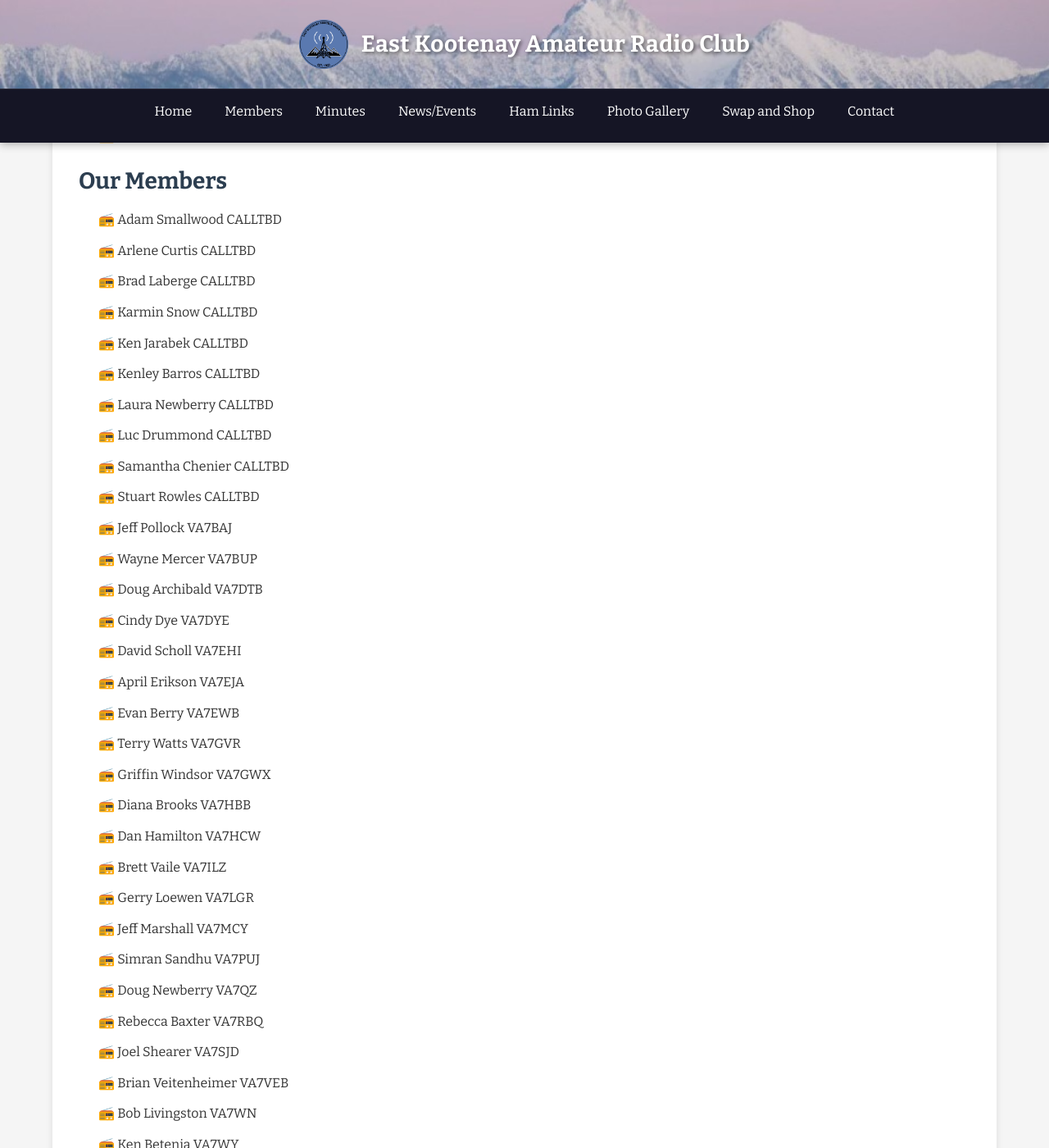
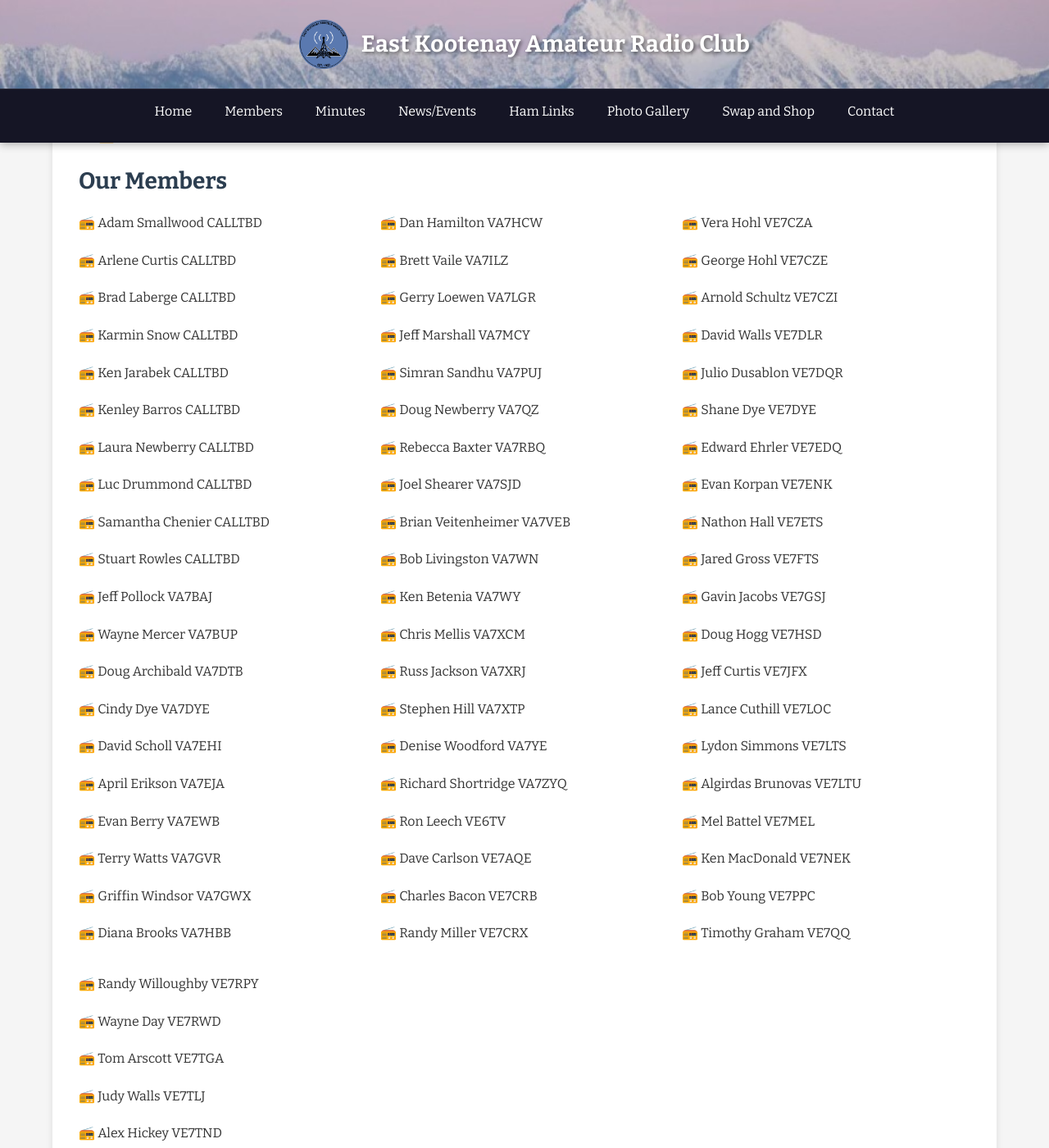
Before and after one commit to VE7TXO/ekarc-dot-ca, a Jekyll site: the page built from members.md, in a window 1280 px wide and 1400 px high, scrolled down 358 px. Shown: the whole window at 82% size. Built offline with Jekyll 4.4.1, drawn with Linux system fonts in a browser that asks for light colours.

Commit message:
Add 3-column responsive grid for members page

```diff
--- a/assets/css/style.css
+++ b/assets/css/style.css
@@ -256,6 +256,35 @@ img {
   border-radius: 4px;
 }
 
+/* Members Grid */
+.members-grid {
+  display: grid;
+  grid-template-columns: repeat(3, 1fr);
+  gap: 1rem;
+}
+
+.members-grid ul {
+  list-style: none;
+  padding: 0;
+  margin: 0;
+}
+
+.members-grid li {
+  padding: 0.25rem 0;
+}
+
+@media (max-width: 900px) {
+  .members-grid {
+    grid-template-columns: repeat(2, 1fr);
+  }
+}
+
+@media (max-width: 600px) {
+  .members-grid {
+    grid-template-columns: 1fr;
+  }
+}
+
 /* Image Gallery Grid */
 .content img {
   margin: 0.5rem;
--- a/members.md
+++ b/members.md
@@ -14,81 +14,96 @@ title: "Members"
 
 ## Our Members
 
-- Adam Smallwood CALLTBD
-- Arlene Curtis CALLTBD
-- Brad Laberge CALLTBD
-- Karmin Snow CALLTBD
-- Ken Jarabek CALLTBD
-- Kenley Barros CALLTBD
-- Laura Newberry CALLTBD
-- Luc Drummond CALLTBD
-- Samantha Chenier CALLTBD
-- Stuart Rowles CALLTBD
-- Jeff Pollock VA7BAJ
-- Wayne Mercer VA7BUP
-- Doug Archibald VA7DTB
-- Cindy Dye VA7DYE
-- David Scholl VA7EHI
-- April Erikson VA7EJA
-- Evan Berry VA7EWB
-- Terry Watts VA7GVR
-- Griffin Windsor VA7GWX
-- Diana Brooks VA7HBB
-- Dan Hamilton VA7HCW
-- Brett Vaile VA7ILZ
-- Gerry Loewen VA7LGR
-- Jeff Marshall VA7MCY
-- Simran Sandhu VA7PUJ
-- Doug Newberry VA7QZ
-- Rebecca Baxter VA7RBQ
-- Joel Shearer VA7SJD
-- Brian Veitenheimer VA7VEB
-- Bob Livingston VA7WN
-- Ken Betenia VA7WY
-- Chris Mellis VA7XCM
-- Russ Jackson VA7XRJ
-- Stephen Hill VA7XTP
-- Denise Woodford VA7YE
-- Richard Shortridge VA7ZYQ
-- Ron Leech VE6TV
-- Dave Carlson VE7AQE
-- Charles Bacon VE7CRB
-- Randy Miller VE7CRX
-- Vera Hohl VE7CZA
-- George Hohl VE7CZE
-- Arnold Schultz VE7CZI
-- David Walls VE7DLR
-- Julio Dusablon VE7DQR
-- Shane Dye VE7DYE
-- Edward Ehrler VE7EDQ
-- Evan Korpan VE7ENK
-- Nathon Hall VE7ETS
-- Jared Gross VE7FTS
-- Gavin Jacobs VE7GSJ
-- Doug Hogg VE7HSD
-- Jeff Curtis VE7JFX
-- Lance Cuthill VE7LOC
-- Lydon Simmons VE7LTS
-- Algirdas Brunovas VE7LTU
-- Mel Battel VE7MEL
-- Ken MacDonald VE7NEK
-- Bob Young VE7PPC
-- Timothy Graham VE7QQ
-- Randy Willoughby VE7RPY
-- Wayne Day VE7RWD
-- Tom Arscott VE7TGA
-- Judy Walls VE7TLJ
-- Alex Hickey VE7TND
-- Tony Parchomchuk VE7TPC
-- Aaron Goos VE7TXO
-- Chris Jacques VE7UAF
-- Chris Carpenter VE7UTV
-- Dan Cameron VE7VU
-- Wendy Hogg VE7WCH
-- James Hooper VE7WDW
-- Linda Leavitt VE7WWN
-- Tyler Carpenter VE7XXC
-- Bobbi Cuthill VE7ZIP
+<div class="members-grid">
+
+<ul>
+<li>Adam Smallwood CALLTBD</li>
+<li>Arlene Curtis CALLTBD</li>
+<li>Brad Laberge CALLTBD</li>
+<li>Karmin Snow CALLTBD</li>
+<li>Ken Jarabek CALLTBD</li>
+<li>Kenley Barros CALLTBD</li>
+<li>Laura Newberry CALLTBD</li>
+<li>Luc Drummond CALLTBD</li>
+<li>Samantha Chenier CALLTBD</li>
+<li>Stuart Rowles CALLTBD</li>
+<li>Jeff Pollock VA7BAJ</li>
+<li>Wayne Mercer VA7BUP</li>
+<li>Doug Archibald VA7DTB</li>
+<li>Cindy Dye VA7DYE</li>
+<li>David Scholl VA7EHI</li>
+<li>April Erikson VA7EJA</li>
+<li>Evan Berry VA7EWB</li>
+<li>Terry Watts VA7GVR</li>
+<li>Griffin Windsor VA7GWX</li>
+<li>Diana Brooks VA7HBB</li>
+</ul>
+
+<ul>
+<li>Dan Hamilton VA7HCW</li>
+<li>Brett Vaile VA7ILZ</li>
+<li>Gerry Loewen VA7LGR</li>
+<li>Jeff Marshall VA7MCY</li>
+<li>Simran Sandhu VA7PUJ</li>
+<li>Doug Newberry VA7QZ</li>
+<li>Rebecca Baxter VA7RBQ</li>
+<li>Joel Shearer VA7SJD</li>
+<li>Brian Veitenheimer VA7VEB</li>
+<li>Bob Livingston VA7WN</li>
+<li>Ken Betenia VA7WY</li>
+<li>Chris Mellis VA7XCM</li>
+<li>Russ Jackson VA7XRJ</li>
+<li>Stephen Hill VA7XTP</li>
+<li>Denise Woodford VA7YE</li>
+<li>Richard Shortridge VA7ZYQ</li>
+<li>Ron Leech VE6TV</li>
+<li>Dave Carlson VE7AQE</li>
+<li>Charles Bacon VE7CRB</li>
+<li>Randy Miller VE7CRX</li>
+</ul>
+
+<ul>
+<li>Vera Hohl VE7CZA</li>
+<li>George Hohl VE7CZE</li>
+<li>Arnold Schultz VE7CZI</li>
+<li>David Walls VE7DLR</li>
+<li>Julio Dusablon VE7DQR</li>
+<li>Shane Dye VE7DYE</li>
+<li>Edward Ehrler VE7EDQ</li>
+<li>Evan Korpan VE7ENK</li>
+<li>Nathon Hall VE7ETS</li>
+<li>Jared Gross VE7FTS</li>
+<li>Gavin Jacobs VE7GSJ</li>
+<li>Doug Hogg VE7HSD</li>
+<li>Jeff Curtis VE7JFX</li>
+<li>Lance Cuthill VE7LOC</li>
+<li>Lydon Simmons VE7LTS</li>
+<li>Algirdas Brunovas VE7LTU</li>
+<li>Mel Battel VE7MEL</li>
+<li>Ken MacDonald VE7NEK</li>
+<li>Bob Young VE7PPC</li>
+<li>Timothy Graham VE7QQ</li>
+</ul>
+
+<ul>
+<li>Randy Willoughby VE7RPY</li>
+<li>Wayne Day VE7RWD</li>
+<li>Tom Arscott VE7TGA</li>
+<li>Judy Walls VE7TLJ</li>
+<li>Alex Hickey VE7TND</li>
+<li>Tony Parchomchuk VE7TPC</li>
+<li>Aaron Goos VE7TXO</li>
+<li>Chris Jacques VE7UAF</li>
+<li>Chris Carpenter VE7UTV</li>
+<li>Dan Cameron VE7VU</li>
+<li>Wendy Hogg VE7WCH</li>
+<li>James Hooper VE7WDW</li>
+<li>Linda Leavitt VE7WWN</li>
+<li>Tyler Carpenter VE7XXC</li>
+<li>Bobbi Cuthill VE7ZIP</li>
+</ul>
+
+</div>
 
 ---
 
```
